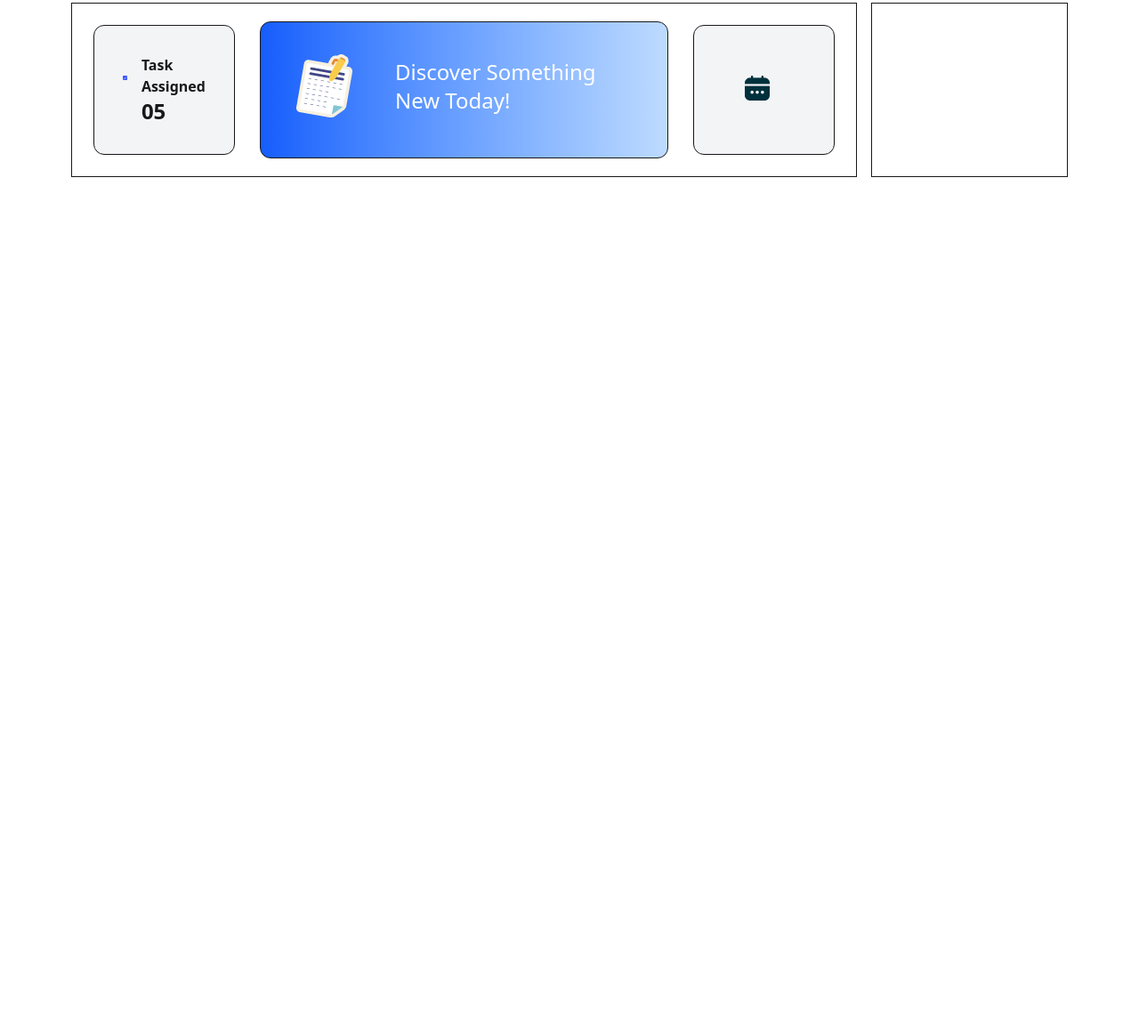
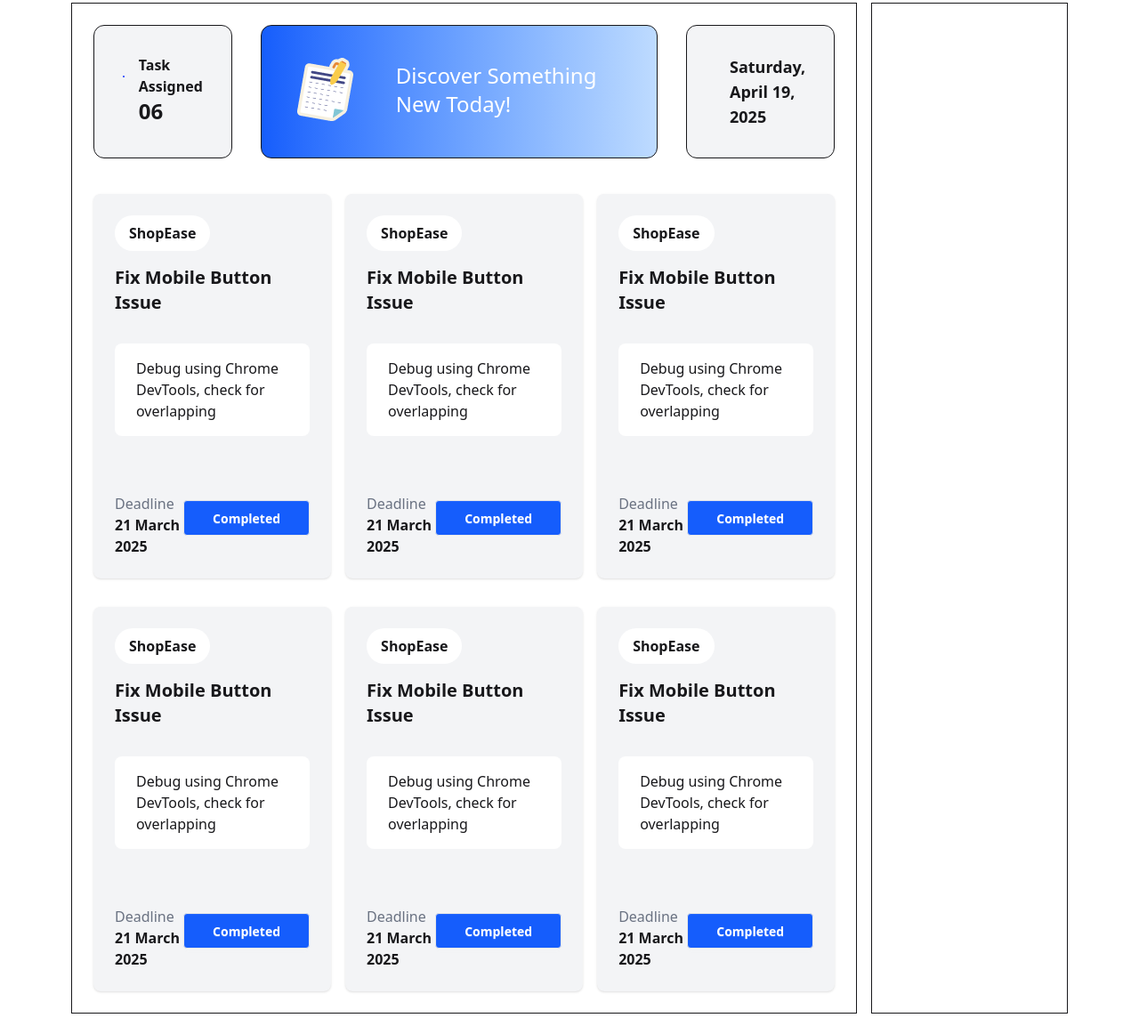
Before and after one commit to mustakimbillah369/DevBoard, a plain HTML site: page index.html in a window 1280 px wide. Shown: the part 119-1272 px from the top of the page at 89% size. Before the commit the page ends 800 px from the top, so only its background shows below. Drawn offline with nearby package versions, Linux system fonts and the light colour scheme.

Commit message:
added blog page and card section

```diff
--- a/index.html
+++ b/index.html
@@ -5,6 +5,7 @@
   <meta charset="UTF-8">
   <meta name="viewport" content="width=device-width, initial-scale=1.0">
   <title>DevBoard</title>
+
   <link href="https://cdn.jsdelivr.net/npm/daisyui@5.0.0-beta.8/daisyui.css" rel="stylesheet" type="text/css" />
   <script src="https://cdn.jsdelivr.net/npm/@tailwindcss/browser@4"></script>
 
@@ -21,13 +22,11 @@
       </div>
 
       <div class="flex gap-3">
-
         <div class="flex gap-3 border rounded-full p-3">
 
           <img class="w-8 h-8" src="assets/checkbox.png" alt="">
-          <h1 class="text-xl font-bold" id="output">23</h1>
+          <p class="text-xl font-bold" id="task-count">23</p>
         </div>
-
         <div id="bg-btn" tabindex="0" role="button" class="btn btn-ghost btn-circle avatar mt-3">
           <div class="w-10 rounded-full">
             <img alt="" src="assets/theme-btn.png" />
@@ -38,10 +37,11 @@
     </div>
   </header>
 
-  <body>
+  <main>
     <section class="flex my-6 gap-4">
 
       <section class="w-[80%] border">
+
         <section class="m-2 flex">
 
           <div class="flex border w-[20%] bg-gray-100 rounded-xl m-4 justify-center gap-4 p-8">
@@ -50,11 +50,11 @@
             </div>
             <div class="">
               <p class="font-semibold">Task Assigned</p>
-              <p id="" class="font-bold text-2xl">05</p>
+              <p id="task-pending" class="font-bold text-2xl">06</p>
             </div>
           </div>
 
-          <div id="" class="p-8 border w-[60%] gap-10 rounded-xl m-3 bg-linear-to-r from-blue-600 to-blue-200 flex">
+          <div id="blog" class="p-8 border w-[60%] gap-10 rounded-xl m-4 bg-linear-to-r from-blue-600 to-blue-200 flex">
             <div>
               <img src="assets/board.png" alt="">
             </div>
@@ -66,10 +66,151 @@
 
           <div class="flex border w-[20%] bg-gray-100 rounded-xl m-4 justify-center gap-4 p-8">
             <div class="mt-6">
-              <img src="assets/calender.png" alt="">
+              <img class="w-12" src="assets/calender.png" alt="">
             </div>
-            <div class="">
 
+            <div>
+              <p id="date-box" class="font-bold text-lg">Loading...</p>
+            </div>
+
+          </div>
+
+        </section>
+
+        <section class="m-6">
+
+          <div class="flex gap-4">
+
+            <div class="card bg-base-100 w-[33.33%] shadow-sm bg-gray-100">
+              <div class="m-6">
+                <div class="bg-white px-4 py-2 rounded-full font-semibold inline-block">
+                  ShopEase
+                </div>
+                <h1 class="font-bold text-xl mt-4">Fix Mobile Button Issue </h1>
+                <div class="bg-white px-6 py-4 rounded-box mt-8">
+                  Debug using Chrome DevTools, check for overlapping
+                </div>
+                <div class="flex justify-between mt-16">
+                  <div>
+                    <p class="text-gray-500">Deadline</p>
+                    <p class="font-bold">21 March 2025</p>
+                  </div>
+                  <div>
+                    <button class="btn text-white bg-blue-600 px-8 mt-2">Completed</button>
+                  </div>
+                </div>
+              </div>
+            </div>
+
+            <div class="card bg-base-100 w-[33.33%] shadow-sm bg-gray-100">
+              <div class="m-6">
+                <div class="bg-white px-4 py-2 rounded-full font-semibold inline-block">
+                  ShopEase
+                </div>
+                <h1 class="font-bold text-xl mt-4">Fix Mobile Button Issue </h1>
+                <div class="bg-white px-6 py-4 rounded-box mt-8">
+                  Debug using Chrome DevTools, check for overlapping
+                </div>
+                <div class="flex justify-between mt-16">
+                  <div>
+                    <p class="text-gray-500">Deadline</p>
+                    <p class="font-bold">21 March 2025</p>
+                  </div>
+                  <div>
+                    <button class="btn text-white bg-blue-600 px-8 mt-2">Completed</button>
+                  </div>
+                </div>
+              </div>
+            </div>
+
+
+            <div class="card bg-base-100 w-[33.33%] shadow-sm bg-gray-100">
+              <div class="m-6">
+                <div class="bg-white px-4 py-2 rounded-full font-semibold inline-block">
+                  ShopEase
+                </div>
+                <h1 class="font-bold text-xl mt-4">Fix Mobile Button Issue </h1>
+                <div class="bg-white px-6 py-4 rounded-box mt-8">
+                  Debug using Chrome DevTools, check for overlapping
+                </div>
+                <div class="flex justify-between mt-16">
+                  <div>
+                    <p class="text-gray-500">Deadline</p>
+                    <p class="font-bold">21 March 2025</p>
+                  </div>
+                  <div>
+                    <button class="btn text-white bg-blue-600 px-8 mt-2">Completed</button>
+                  </div>
+                </div>
+              </div>
+            </div>
+          </div>
+
+
+          <div class="flex gap-4 mt-8">
+
+            <div class="card bg-base-100 w-[33.33%] shadow-sm bg-gray-100">
+              <div class="m-6">
+                <div class="bg-white px-4 py-2 rounded-full font-semibold inline-block">
+                  ShopEase
+                </div>
+                <h1 class="font-bold text-xl mt-4">Fix Mobile Button Issue </h1>
+                <div class="bg-white px-6 py-4 rounded-box mt-8">
+                  Debug using Chrome DevTools, check for overlapping
+                </div>
+                <div class="flex justify-between mt-16">
+                  <div>
+                    <p class="text-gray-500">Deadline</p>
+                    <p class="font-bold">21 March 2025</p>
+                  </div>
+                  <div>
+                    <button class="btn text-white bg-blue-600 px-8 mt-2">Completed</button>
+                  </div>
+                </div>
+              </div>
+            </div>
+
+            <div class="card bg-base-100 w-[33.33%] shadow-sm bg-gray-100">
+              <div class="m-6">
+                <div class="bg-white px-4 py-2 rounded-full font-semibold inline-block">
+                  ShopEase
+                </div>
+                <h1 class="font-bold text-xl mt-4">Fix Mobile Button Issue </h1>
+                <div class="bg-white px-6 py-4 rounded-box mt-8">
+                  Debug using Chrome DevTools, check for overlapping
+                </div>
+                <div class="flex justify-between mt-16">
+                  <div>
+                    <p class="text-gray-500">Deadline</p>
+                    <p class="font-bold">21 March 2025</p>
+                  </div>
+                  <div>
+                    <button class="btn text-white bg-blue-600 px-8 mt-2">Completed</button>
+                  </div>
+                </div>
+              </div>
+            </div>
+
+
+            <div class="card bg-base-100 w-[33.33%] shadow-sm bg-gray-100">
+              <div class="m-6">
+                <div class="bg-white px-4 py-2 rounded-full font-semibold inline-block">
+                  ShopEase
+                </div>
+                <h1 class="font-bold text-xl mt-4">Fix Mobile Button Issue </h1>
+                <div class="bg-white px-6 py-4 rounded-box mt-8">
+                  Debug using Chrome DevTools, check for overlapping
+                </div>
+                <div class="flex justify-between mt-16">
+                  <div>
+                    <p class="text-gray-500">Deadline</p>
+                    <p class="font-bold">21 March 2025</p>
+                  </div>
+                  <div>
+                    <button class="btn text-white bg-blue-600 px-8 mt-2">Completed</button>
+                  </div>
+                </div>
+              </div>
             </div>
           </div>
 
@@ -80,13 +221,13 @@
 
       </section>
     </section>
-  </body>
+  </main>
 
   <footer>
 
   </footer>
   <script src="javascript/utilities.js"></script>
-  <script src="javascript/navbar.js"></script>
+  <script src="javascript/script.js"></script>
 </body>
 
 </html>
--- a/javascript/navbar.js
+++ /dev/null
@@ -1,3 +0,0 @@
-document.getElementById('bg-btn').addEventListener('click', function () {
-  document.documentElement.style.backgroundColor = bgRandomColor();
-})
--- /dev/null
+++ b/javascript/script.js
@@ -0,0 +1,17 @@
+document.getElementById('bg-btn').addEventListener('click', function () {
+  document.documentElement.style.backgroundColor = bgRandomColor();
+})
+
+document.getElementById('blog').addEventListener('click', function() {
+  window.location.href = "blog.html";
+})
+
+
+//
+
+const dateBox = document.getElementById('date-box');
+
+const now = new Date();
+const options = { weekday: 'long', year: 'numeric', month: 'long', day: 'numeric' }
+const formattedDate = now.toLocaleString('en-us', options);
+dateBox.textContent = "" + formattedDate;
```
Also changed, not shown: blog.html (added, +85 -0 lines), tailwind.config.js (added).
